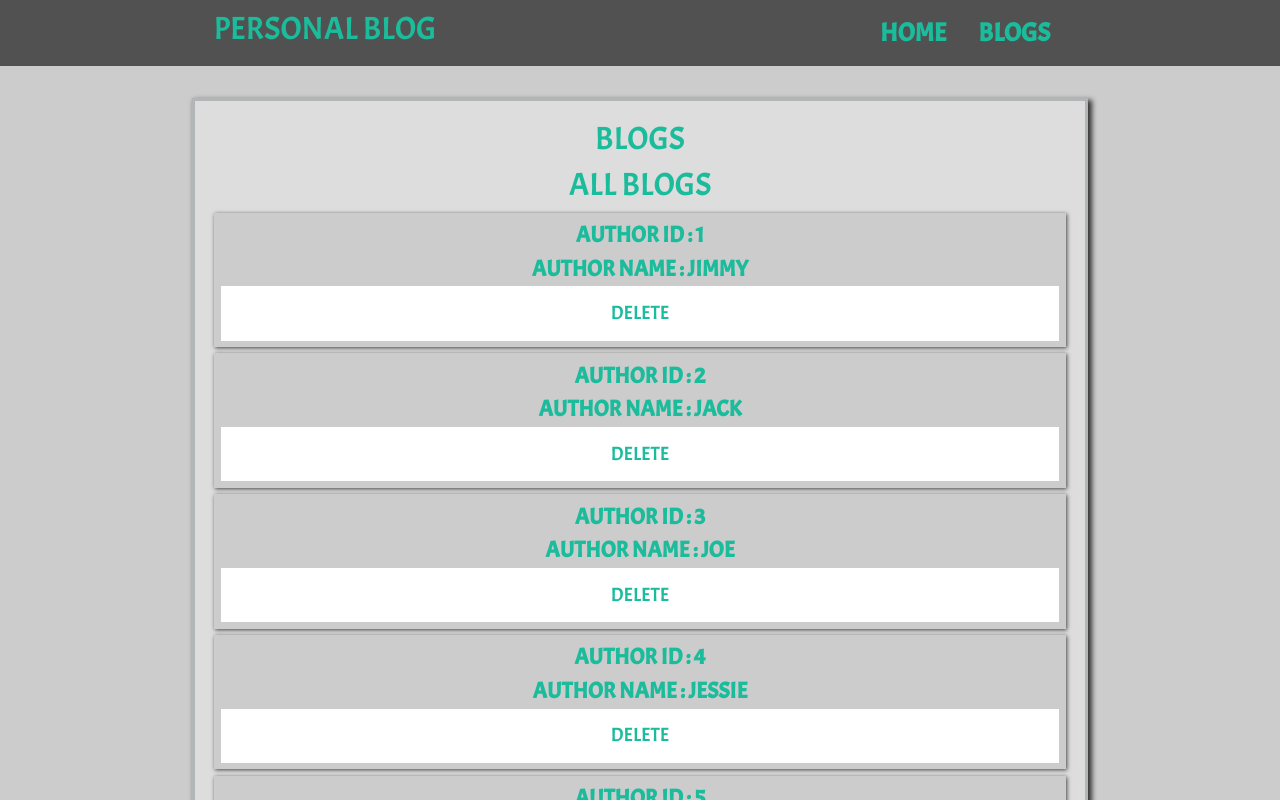
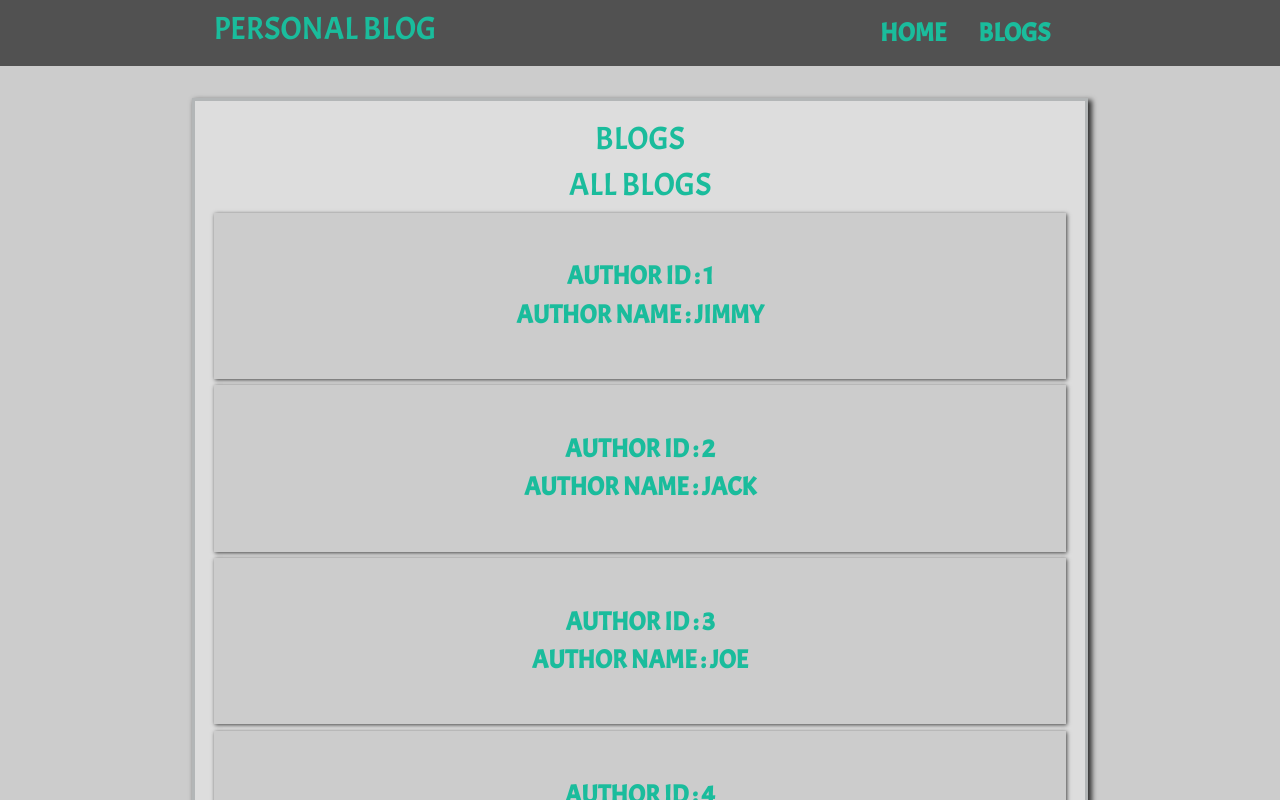
Before and after one commit to Ariyan0047/Blog, a React (Create React App) app: page / in a window 1280 px wide. Shown: the top 800 px of the page. Built offline with nearby package versions, Linux system fonts and the light colour scheme; data requests are answered from the project's data file; the HTML template or start-up script is replaced by a standard one.

Commit message:
Ninth Commit

```diff
--- a/package.json
+++ b/package.json
@@ -9,6 +9,7 @@
     "bootstrap": "^4.6.0",
     "react": "^17.0.1",
     "react-dom": "^17.0.1",
+    "react-router-dom": "^5.2.0",
     "react-scripts": "4.0.2",
     "web-vitals": "^1.1.0"
   },
--- a/src/App.js
+++ b/src/App.js
@@ -1,13 +1,28 @@
 import NavBar from "./Components/NavBar";
+import Create from "./Components/Create";
 import Contents from "./Components/Contents";
+import BlogDetails from "./Components/BlogDetails";
+import { BrowserRouter as Router, Route, Switch } from "react-router-dom";
 
 // COMPONENT FUNCTION
 const App = () => {
   return (
-    <div className="App">
-      <NavBar />
-      <Contents />
-    </div>
+    <Router>
+      <div className="App">
+        <NavBar />
+        <Switch>
+          <Route exact path="/">
+            <Contents />
+          </Route>
+          <Route exact path="/create">
+            <Create />
+          </Route>
+          <Route exact path="/blogs/:id">
+            <BlogDetails />
+          </Route>
+        </Switch>
+      </div>
+    </Router>
   );
 };
 
--- /dev/null
+++ b/src/Components/BlogDetails.js
@@ -0,0 +1,14 @@
+import React from "react";
+import { useParams } from "react-router-dom";
+
+const BlogDetails = () => {
+  const { id } = useParams();
+
+  return (
+    <div className="blog-details">
+      <h2>blog details- {id}</h2>
+    </div>
+  );
+};
+
+export default BlogDetails;
--- a/src/Components/BlogList.js
+++ b/src/Components/BlogList.js
@@ -1,12 +1,16 @@
+import { Link } from "react-router-dom";
+
 const BlogList = ({ blogs, title, handleDelete }) => {
   return (
     <div className="lists">
       <h1>{title}</h1>
       {blogs.map((blog) => (
         <div className="blog_preview" key={blog.id}>
-          <div className="blog_id">author id : {blog.id}</div>
-          <div className="blog_name">author name : {blog.name}</div>
-          <button onClick={() => handleDelete(blog.id)}>delete</button>
+          <Link to={`/blogs/${blog.id}`}>
+            <div className="blog_id">author id : {blog.id}</div>
+            <div className="blog_name">author name : {blog.name}</div>
+          </Link>
+          {/*<button onClick={() => handleDelete(blog.id)}>delete</button>*/}
         </div>
       ))}
     </div>
--- a/src/Components/Contents.js
+++ b/src/Components/Contents.js
@@ -1,30 +1,24 @@
-import { useState, useEffect } from "react";
+import useFetch from "./useFetch";
 import BlogList from "./BlogList";
 
 const Contents = () => {
-  // REACT HOOK
-  const [blogs, setBlogs] = useState(null);
-  const [isPending, setPending] = useState(true);
+  const { blogs, error, isPending } = useFetch("http://localhost:8000/blogs");
 
-  useEffect(() => {
-    setTimeout(() => {
-      fetch("http://localhost:8080/blogs")
-        .then((resource) => resource.json())
-        .then((data) => setBlogs(data), setPending(false));
-    }, 4000);
-  }, []);
-
-  const handleDelete = (id) => {
-    const newBlogs = blogs.filter((blog) => blog.id !== id);
-    setBlogs(newBlogs);
-  };
+  // const handleDelete = (id) => {
+  //   const newBlogs = blogs.filter((blog) => blog.id !== id);
+  //   setBlogs(newBlogs);
+  // };
 
   return (
     <div className="contents">
       <h1>Blogs</h1>
       {isPending && <h1>loading...........</h1>}
+      {error && <h1>{error}</h1>}
       {blogs && (
-        <BlogList blogs={blogs} title="all blogs" handleDelete={handleDelete} />
+        <BlogList
+          blogs={blogs}
+          title="all blogs" /*handleDelete={handleDelete}*/
+        />
       )}
     </div>
   );
--- /dev/null
+++ b/src/Components/Create.js
@@ -0,0 +1,11 @@
+import React from "react";
+
+const Create = () => {
+  return (
+    <div>
+      <h1>create page</h1>
+    </div>
+  );
+};
+
+export default Create;
--- a/src/Components/NavBar.js
+++ b/src/Components/NavBar.js
@@ -1,3 +1,5 @@
+import { Link } from "react-router-dom";
+
 const NavBar = () => {
   return (
     <nav className="navbar mainContainer">
@@ -5,8 +7,8 @@
         <h1>personal blog</h1>
       </div>
       <div className="link">
-        <a href="/">home</a>
-        <a href="/create">blogs</a>
+        <Link to="/">home</Link>
+        <Link to="/create">blogs</Link>
       </div>
     </nav>
   );
--- /dev/null
+++ b/src/Components/useFetch.js
@@ -0,0 +1,34 @@
+import { useState, useEffect } from "react";
+
+const useFetch = (url) => {
+  const [blogs, setBlogs] = useState(null);
+  const [error, setError] = useState(null);
+  const [isPending, setPending] = useState(true);
+
+  const abortController = new AbortController();
+
+  useEffect(() => {
+    setTimeout(() => {
+      fetch(url, { signal: abortController.signal })
+        .then((resource) => {
+          if (!resource.ok) throw new Error("Server Not Found");
+          return resource.json();
+        })
+        .then((data) => setBlogs(data), setPending(false))
+        .catch((error) => {
+          if (error.name === "AbortError") {
+            console.log("fetch aborted");
+          } else {
+            isPending(false);
+            setError(error.message);
+          }
+        });
+    }, 1000);
+
+    return () => abortController.abort();
+  }, [url]);
+
+  return { blogs, error, isPending };
+};
+
+export default useFetch;
--- a/src/index.css
+++ b/src/index.css
@@ -54,6 +54,7 @@
   width: 100%;
   border: none;
   outline: none;
+  cursor: pointer;
   padding: 0.8rem;
   font-size: 1.2rem;
   background: #fff;
```
Also changed, not shown: src/Components/Button.js (deleted), 1 other file (tests, documents, lock files or other folders).
